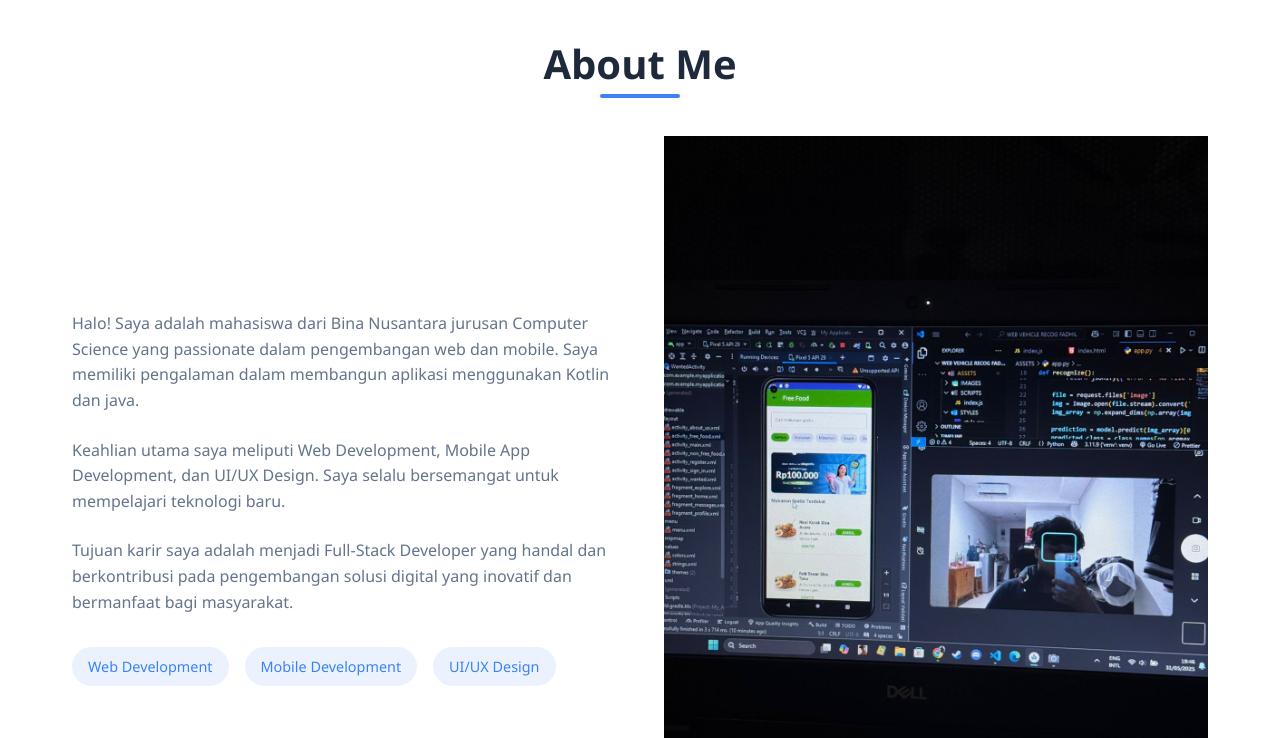
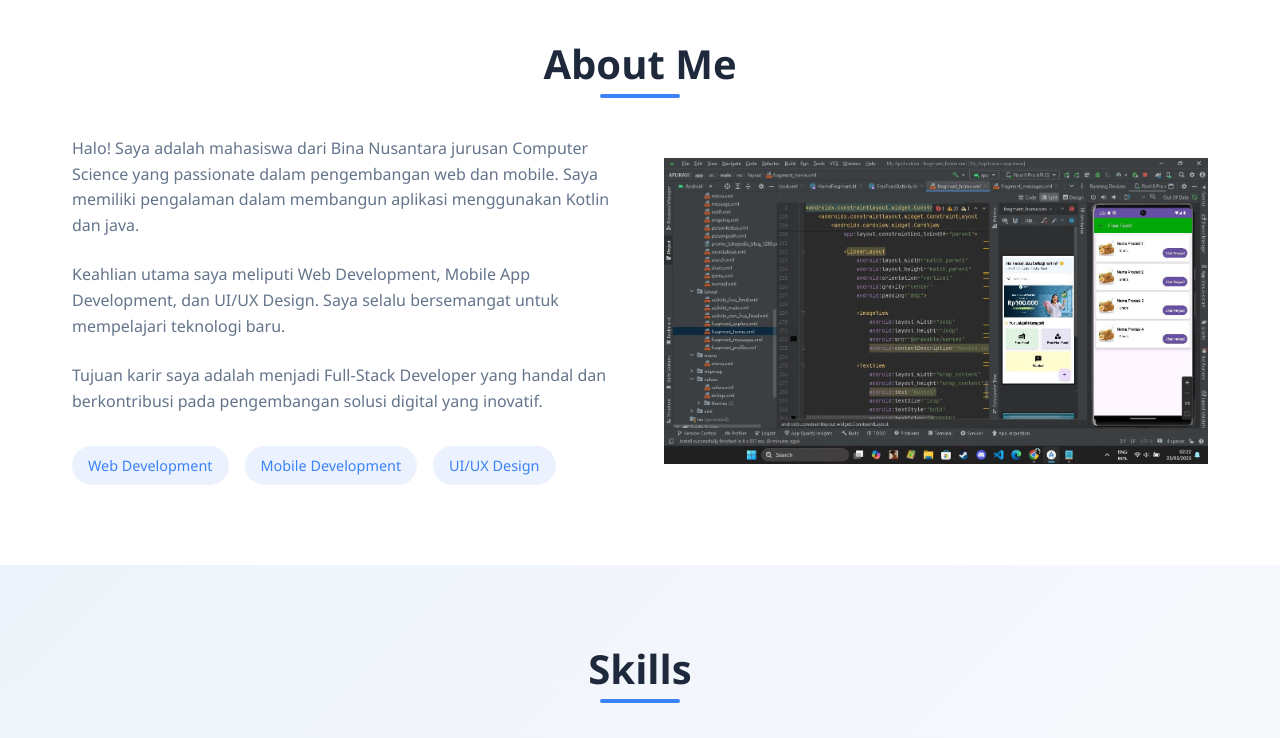
Before and after one commit to Hessel45/Website-Portofolio-Hessel-Marciello, a plain HTML site: page index.html in a window 1280 px wide. Shown: the part 840-1578 px from the top of the page. Drawn offline with Linux system fonts and the light colour scheme.

Commit message:
update UI dan tambah png

```diff
--- a/index.html
+++ b/index.html
@@ -51,7 +51,7 @@
                 <div class="about-text">
                     <p>Halo! Saya adalah mahasiswa dari Bina Nusantara jurusan Computer Science yang passionate dalam pengembangan web dan mobile. Saya memiliki pengalaman dalam membangun aplikasi menggunakan Kotlin dan java.</p>
                     <p>Keahlian utama saya meliputi Web Development, Mobile App Development, dan UI/UX Design. Saya selalu bersemangat untuk mempelajari teknologi baru.</p>
-                    <p>Tujuan karir saya adalah menjadi Full-Stack Developer yang handal dan berkontribusi pada pengembangan solusi digital yang inovatif dan bermanfaat bagi masyarakat.</p>
+                    <p>Tujuan karir saya adalah menjadi Full-Stack Developer yang handal dan berkontribusi pada pengembangan solusi digital yang inovatif.</p>
                     <div class="about-skills">
                         <span class="skill-tag">Web Development</span>
                         <span class="skill-tag">Mobile Development</span>
@@ -59,7 +59,7 @@
                     </div>
                 </div>
                 <div class="about-image">
-                    <img src="/ASSETS/IMAGES/WhatsApp Image 2025-09-28 at 14.23.51.jpeg" alt="Mahasiswa Indonesia sedang bekerja di depan laptop dengan kode pemrograman">
+                    <img src="/ASSETS/IMAGES/WhatsApp Image 2025-09-28 at 17.25.45.jpeg" alt="Mahasiswa Indonesia sedang bekerja di depan laptop dengan kode pemrograman">
                 </div>
             </div>
         </div>
@@ -160,7 +160,7 @@
                     </div>
                     <div class="project-info">
                         <h3>Aplikasi Bagi.in</h3>
-                        <p>Aplikasi Android yang bernama Bagi.in untuk komunitas lokal yang memungkinkan pengguna mendonasikan dan menerima makanan serta barang-barang rumah tangga yang tidak terpakai, seperti pakaian, buku, dan furnitur, secara gratis kepada tetangga.</p>
+                        <p>Aplikasi Android yang bernama Bagi.in untuk komunitas lokal yang memungkinkan pengguna mendonasikan dan menerima makanan serta barang-barang rumah tangga yang tidak terpakai, seperti pakaian, buku, dan furnitur, secara gratis kepada pengguna.</p>
                         <div class="project-tech">
                             <span class="tech-tag">Java</span>
                             <span class="tech-tag">Kotlin</span>
```
Also changed, not shown: ASSETS/IMAGES/WhatsApp Image 2025-09-28 at 17.25.45.jpeg (added).
